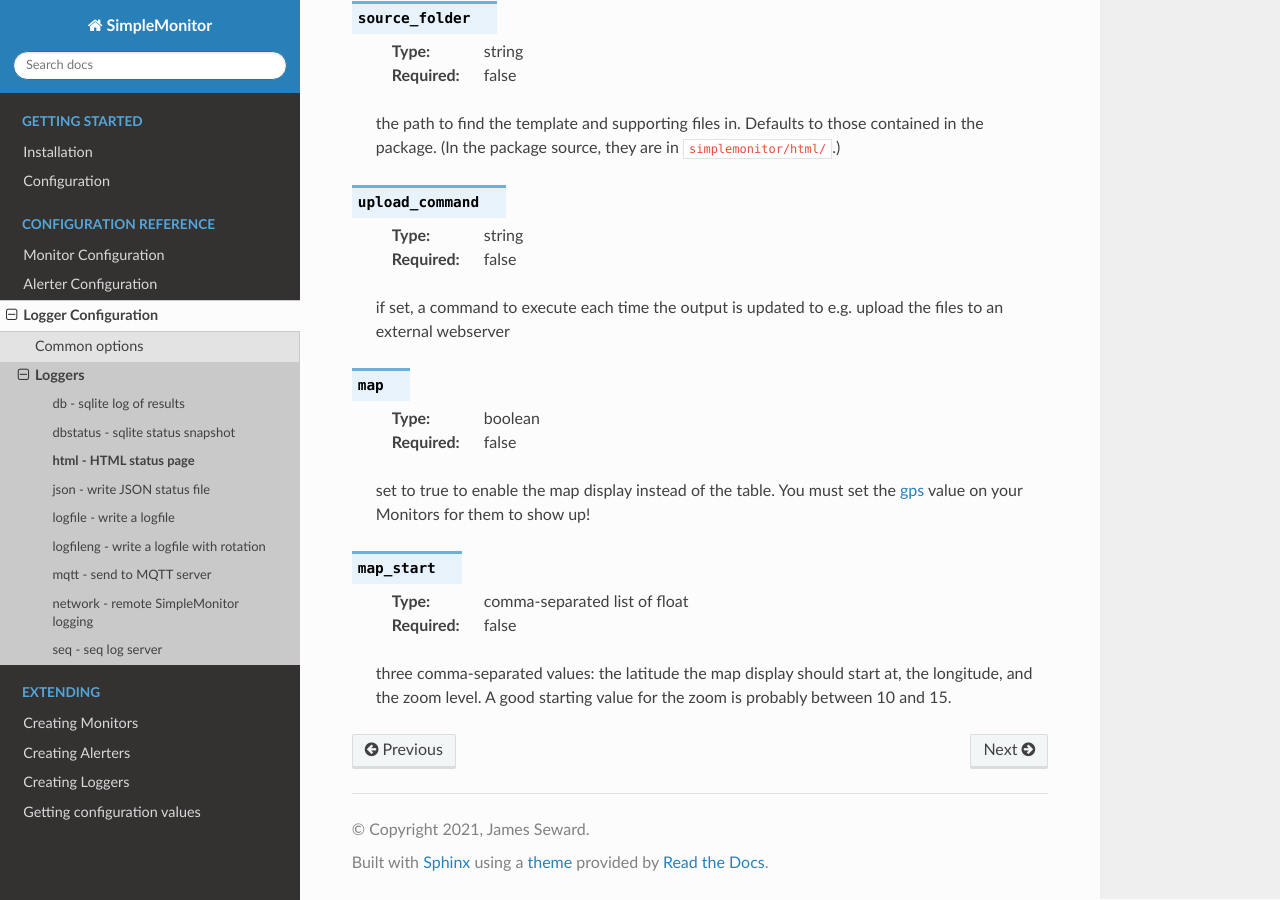
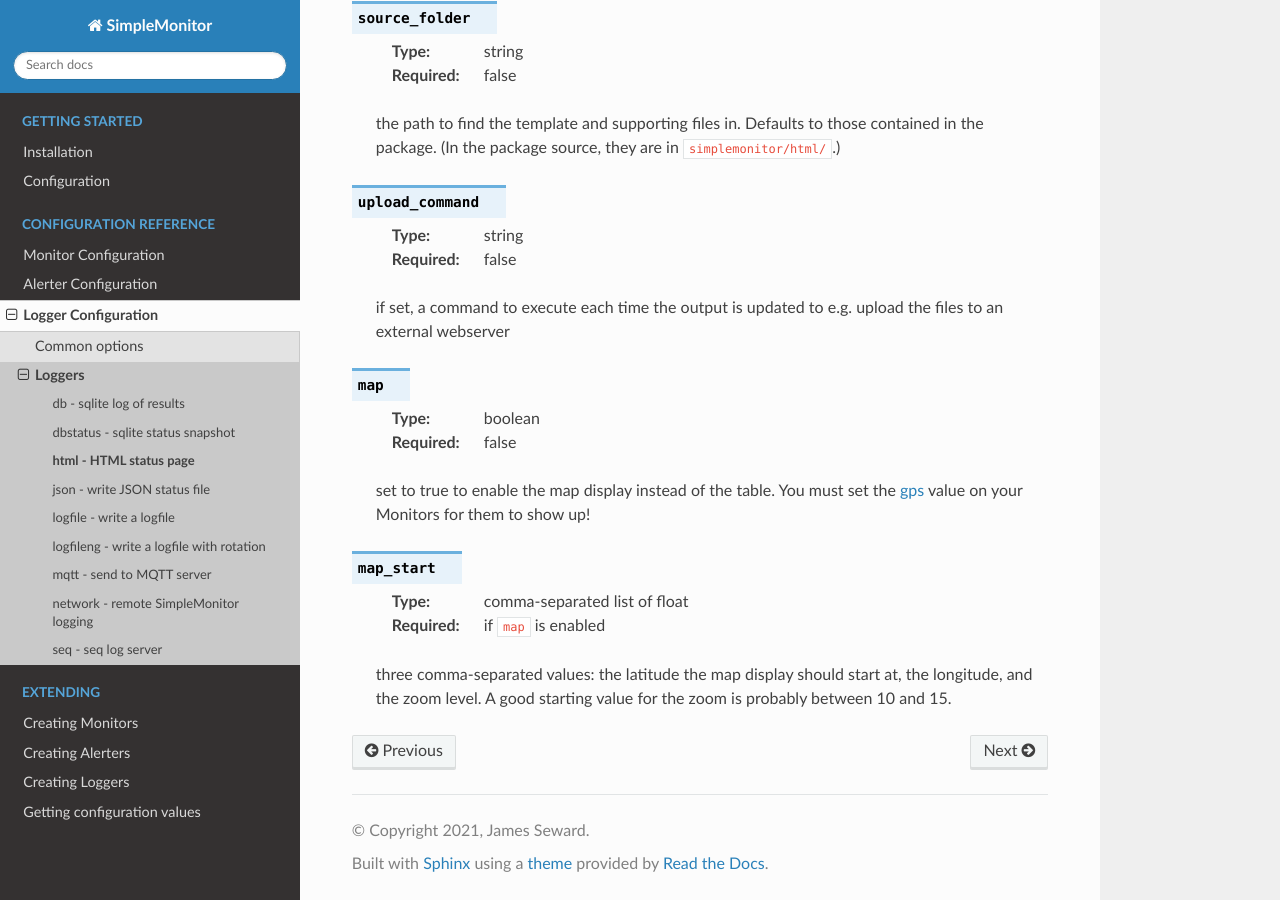
Before and after one commit to jamesoff/simplemonitor, a Sphinx documentation site: the page built from docs/loggers/html.rst, in a window 1280 px wide and 900 px high, scrolled down 1053 px. Built offline with Sphinx 7.4.7 and the Read the Docs theme 2.0.0, drawn with Linux system fonts in a browser that asks for light colours; pages that are not in the unit, such as notebooks, are missing from menus.

Commit message:
Update docs for html map_start

```diff
--- a/docs/loggers/html.rst
+++ b/docs/loggers/html.rst
@@ -58,6 +58,6 @@ You can use the ``upload_command`` setting to specify a command to push the gene
 .. confval:: map_start
 
     :type: comma-separated list of float
-    :required: false
+    :required: if ``map`` is enabled
 
     three comma-separated values: the latitude the map display should start at, the longitude, and the zoom level. A good starting value for the zoom is probably between 10 and 15.
```
